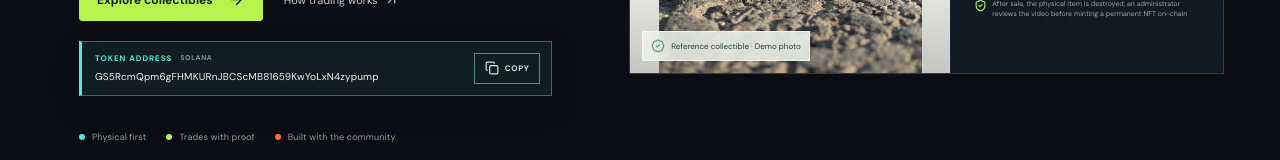
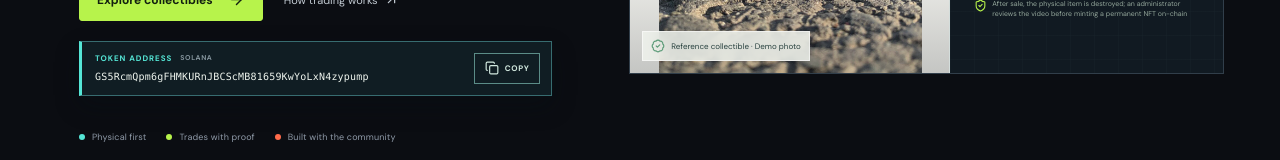
Before and after one commit to freelyhank/xa10012, a Vue app: page / in a window 1280 px wide. Shown: the part 512-672 px from the top of the page. Built offline with nearby package versions, Linux system fonts and the light colour scheme.

Commit message:
Sync website files

```diff
--- a/src/style.css
+++ b/src/style.css
@@ -19,6 +19,7 @@
   --coral: #ff6b4a;
   --violet: #a294ff;
   --display: 'Space Grotesk', 'DM Sans', sans-serif;
+  --mono: 'SFMono-Regular', Consolas, 'Liberation Mono', monospace;
 }
 
 *,
```
